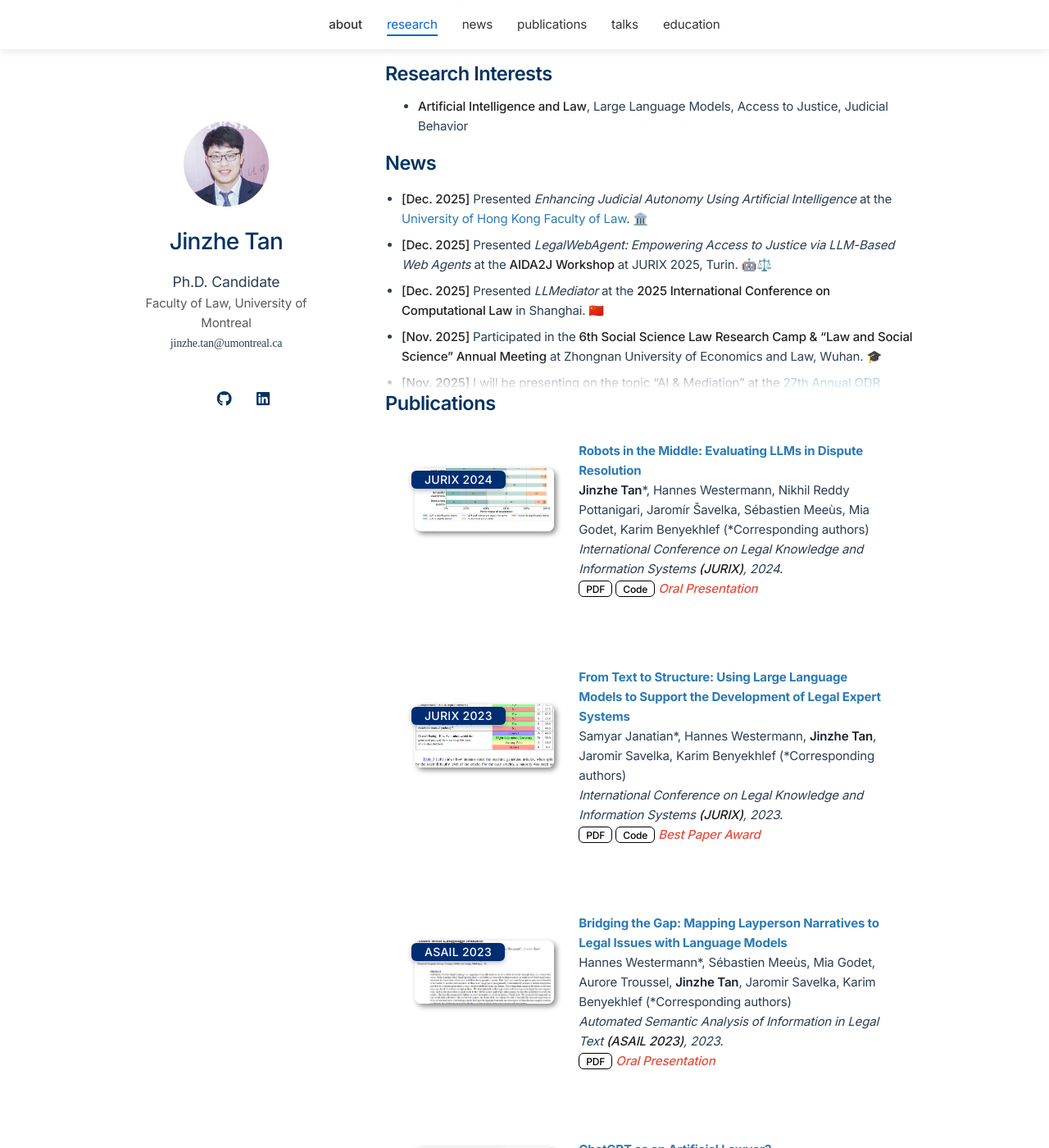
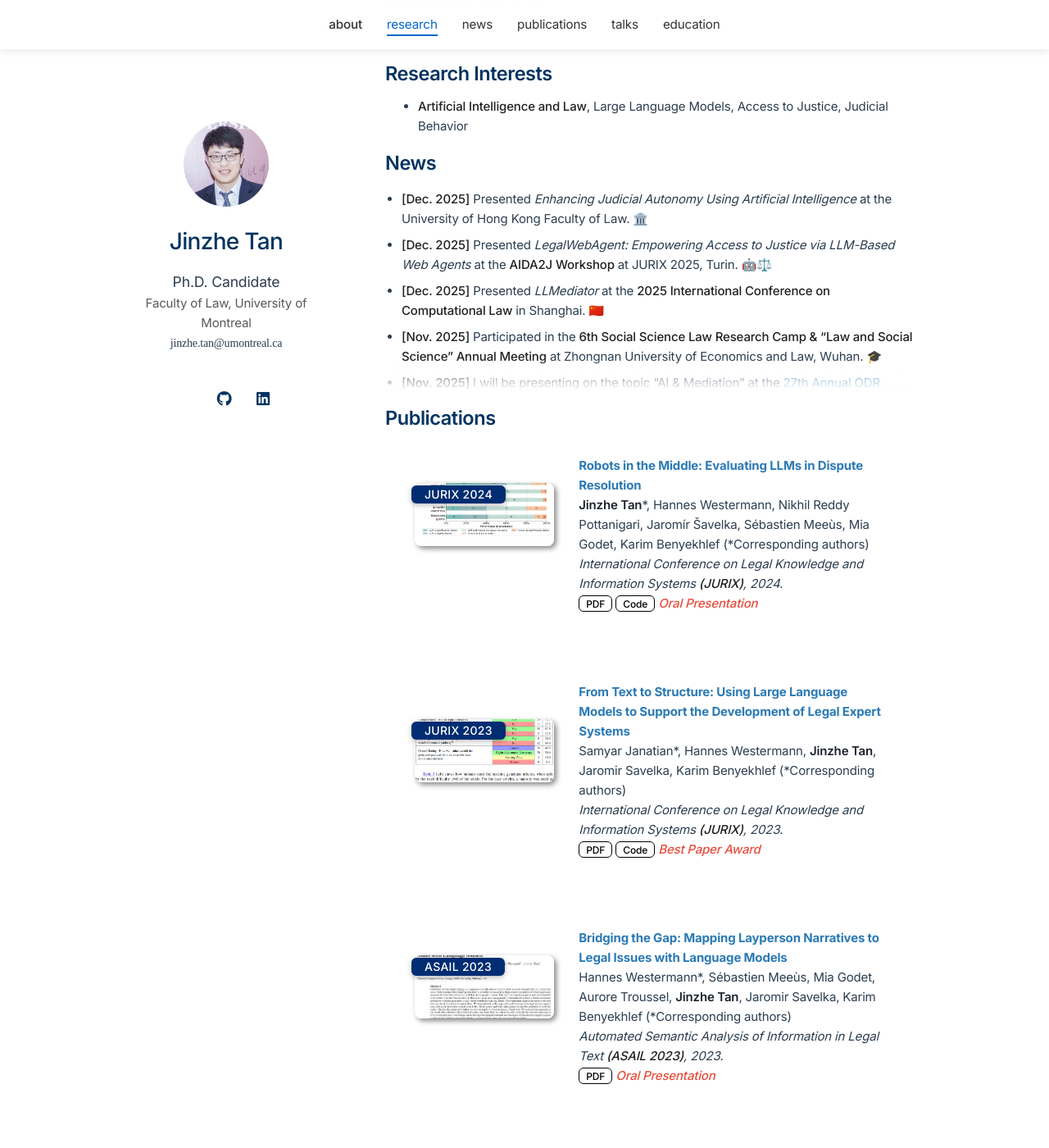
Before and after one commit to JinzheTan/jinzhetan.github.io, a Jekyll site: the page built from index.md, in a window 1280 px wide and 1400 px high, scrolled down 462 px. Shown: the whole window at 82% size. Built offline with Jekyll 4.4.1, drawn with Linux system fonts in a browser that asks for light colours; nearby versions of some CDN libraries; a style sheet for code colours, icons or effects is not loaded; our own code applies the rules of GitHub Pages for plain Markdown files.

Commit message:
Adjust logo size, news spacing; remove HKU link
Increase .education-logo from 36x36px to 48x48px and tweak margin-right for better visual balance; add 20px bottom margin to .news-scroll-wrapper to create spacing. Also remove the external hyperlink around the "University of Hong Kong Faculty of Law" in a news item, converting it to plain text.

```diff
--- a/_layouts/homepage.html
+++ b/_layouts/homepage.html
@@ -253,10 +253,10 @@
       }
 
       .education-logo {
-        width: 36px;
-        height: 36px;
+        width: 48px;
+        height: 48px;
         object-fit: contain;
-        margin-right: 12px;
+        margin-right: 14px;
         flex-shrink: 0;
       }
 
@@ -409,6 +409,7 @@
       /* Bottom fade overlay to indicate more content */
       .news-scroll-wrapper {
         position: relative;
+        margin-bottom: 20px;
       }
 
       .news-scroll-wrapper::after {
--- a/index.md
+++ b/index.md
@@ -21,7 +21,7 @@ I am always open to new collaborations—feel free to get in touch if you'd like
 
 <div class="news-scroll" role="log" aria-label="News updates" markdown="1">
 
-- **[Dec. 2025]** Presented *Enhancing Judicial Autonomy Using Artificial Intelligence* at the [University of Hong Kong Faculty of Law](https://hkuems1.hku.hk/hkuems/ec_regform.aspx?guest=Y&UEID=104415). 🏛️
+- **[Dec. 2025]** Presented *Enhancing Judicial Autonomy Using Artificial Intelligence* at the University of Hong Kong Faculty of Law. 🏛️
 - **[Dec. 2025]** Presented *LegalWebAgent: Empowering Access to Justice via LLM-Based Web Agents* at the **AIDA2J Workshop** at JURIX 2025, Turin. 🤖⚖️
 - **[Dec. 2025]** Presented *LLMediator* at the **2025 International Conference on Computational Law** in Shanghai. 🇨🇳
 - **[Nov. 2025]** Participated in the **6th Social Science Law Research Camp & "Law and Social Science" Annual Meeting** at Zhongnan University of Economics and Law, Wuhan. 🎓
```
